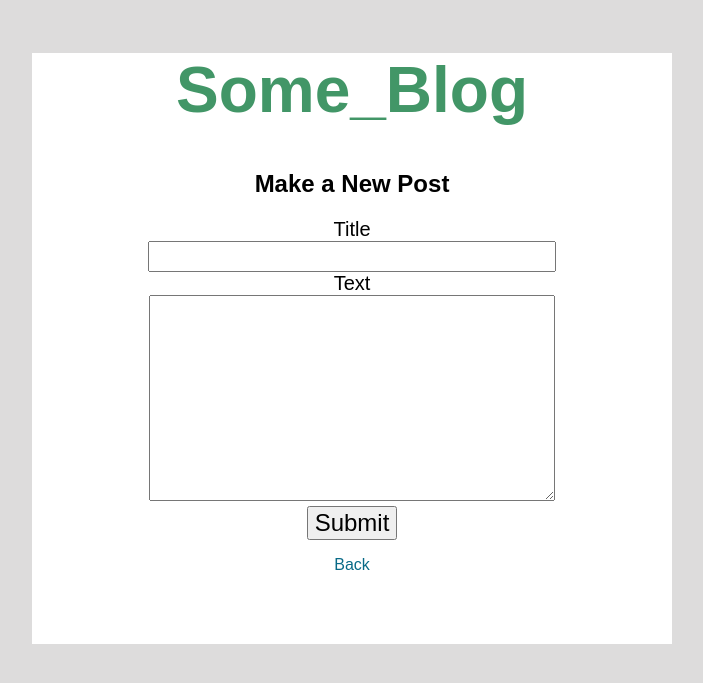
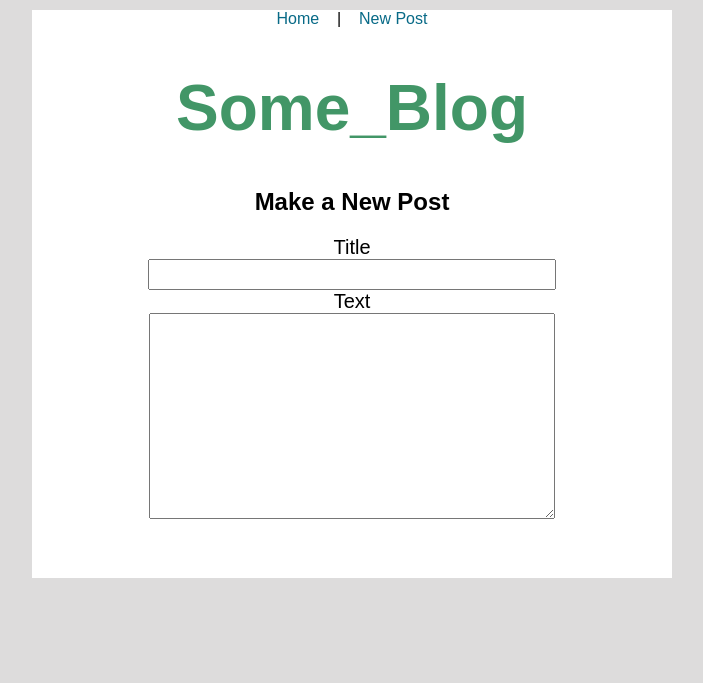
Before and after one commit to neight88/build-a-blog, a Python web app: template templates/newPostForm.html in a window 1280 px wide. Shown: the top 683 px of the page, without its empty margins (288-991 px from the left). Run offline with Jinja, Linux system fonts and the light colour scheme; the template is opened without the code that fills it, so the values that code supplies are empty.

Commit message:
cleaned up the home and new post buttons

```diff
--- a/templates/base.html
+++ b/templates/base.html
@@ -96,6 +96,9 @@
     </style>
     <body>
         <main>
+            <nav>
+                <a href="/blog">Home</a> &nbsp;&nbsp; | &nbsp;&nbsp; <a href="newpost">New Post</a>
+            </nav>
             <header>
                 <h1>
                     <a href="/blog"><h1>Some_Blog</h1></a>
--- a/templates/front.html
+++ b/templates/front.html
@@ -8,5 +8,4 @@
     </div>
 {% endfor %}
 </ul>
-<a href="/newpost"><button>Make a New Post</button></a>
 {% endblock %}
--- a/templates/newPostForm.html
+++ b/templates/newPostForm.html
@@ -11,8 +11,6 @@
         <textarea name="form_text">{{ text }}</textarea>
     </label>
     <div class="error">{{ error }}</div>
-    <input type="submit">
-    <a href="/blog"><p>Back</p></a>
 </form>
 
 {% endblock %}
--- a/templates/singlePost.html
+++ b/templates/singlePost.html
@@ -2,6 +2,5 @@
 {% block content %}
     <h3> {{ title }} </h3>
     <p> {{ text }} </p>
-    <a href="/blog"><p>Home</p></a>
-    <a href="/newpost"><button>Make a New Post</button></a>
+
 {% endblock %}
```
Also changed, not shown: 1 other file.
